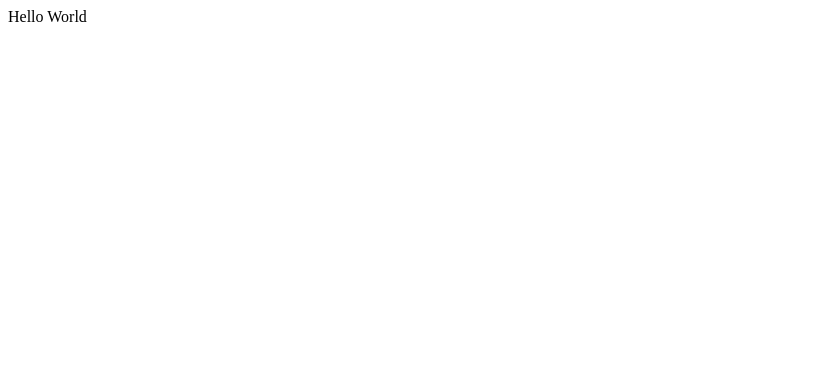
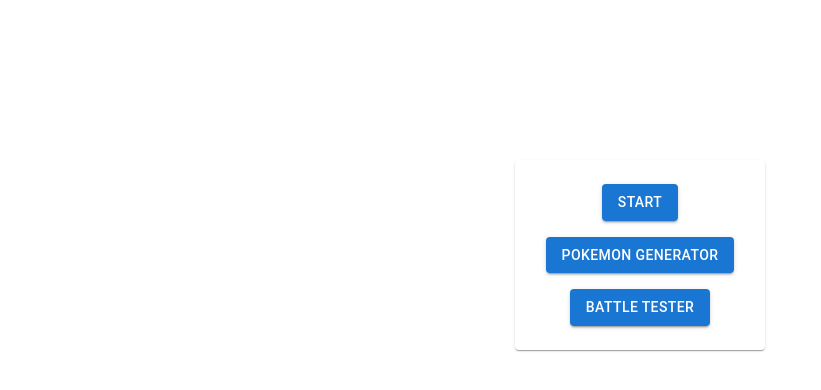
Before and after one commit to EpicFirno141/pokemon-mini, a React (Create React App) app: page /#/home in a window 1280 px wide. Shown: the top 390 px of the page, without its empty margins (0-821 px from the left). Built offline with nearby package versions, Linux system fonts and the light colour scheme.

Commit message:
Added some dev buttons for the home page.

```diff
--- a/src/components/Home/Home.jsx
+++ b/src/components/Home/Home.jsx
@@ -1,8 +1,24 @@
-import Box from '@mui/material/Box'
+import Box from '@mui/material/Box';
+import Stack from '@mui/material/Stack';
+import Button from '@mui/material/Button';
+import Card from '@mui/material/Card';
+import CardContent from '@mui/material/CardContent';
+import CardActions from '@mui/material/CardActions';
+import Typography from '@mui/material/Typography';
 
 function Home(){
     return(
-        <Box>Hello World</Box>
+        <Box alignItems="center" justifyContent="center" sx={{ mx: 'auto', maxWidth: 250, mt: 20 }}>
+            <Card>
+                <CardActions>
+                    <Stack alignItems="center" justifyContent="center" spacing={2} sx={{ mx: 'auto', py: 2 }}>
+                        <Button variant='contained'>Start</Button>
+                        <Button variant='contained'>Pokemon Generator</Button>
+                        <Button variant='contained'>Battle Tester</Button>
+                    </Stack>
+                </CardActions>
+            </Card>
+        </Box>
     );
 }
 
```
Also changed, not shown: 1 other file (tests, documents, lock files or other folders).
